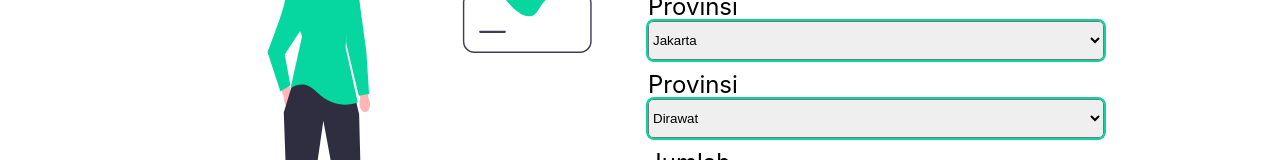
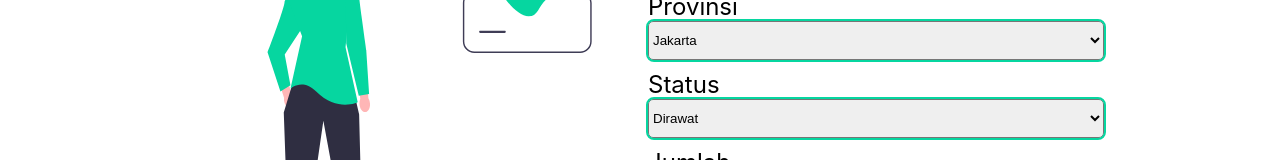
Before and after one commit to erlanggariansyah/covid_patientmanagement_reactjs, a React (Create React App) app: page /provinsi in a window 1280 px wide. Shown: the part 3795-3955 px from the top of the page. Built offline with nearby package versions, Linux system fonts and the light colour scheme.

Commit message:
Update Fix Form Misstype Province to Status

```diff
--- a/src/components/CovidForm/CovidForm.js
+++ b/src/components/CovidForm/CovidForm.js
@@ -3,6 +3,7 @@
 import { useDispatch, useSelector } from "react-redux";
 import { updateProvince } from "../../features/slices/provinceSlice";
 import CovidFormStyled from "../../styled/CovidFormStyled";
+import GeneralConstant from "../../utils/constants/general";
 
 const CovidForm = () => {
     const [formData, setFormData] = useState({ total: "", province: "", patientStatus: "" })
@@ -86,14 +87,14 @@
                             <form onSubmit={handleClick}>
                                 { provinceNull ? <p>Provinsi wajib di isi.</p> : null }
                                 <div className="form__field">
-                                    <label>Provinsi</label>
+                                    <label>{GeneralConstant.FORM_LABEL_PROVINCE}</label>
                                     <select id="province" name="province" value={formData.province} onChange={handleChange}>
                                         {provinces}
                                     </select>
                                 </div>
                                 { patientStatusNull ? <p>Status wajib di isi.</p> : null }
                                 <div className="form__field">
-                                    <label>Provinsi</label>
+                                    <label>{GeneralConstant.FORM_LABEL_STATUS}</label>
                                     <select id="patientStatus" name="patientStatus" value={formData.patientStatus} onChange={handleChange}>
                                         <option value="dirawat" selected>Dirawat</option>
                                         <option value="meninggal">Meninggal</option>
@@ -102,7 +103,7 @@
                                 </div>
                                 { totalNull ? <p>Total wajib di isi.</p> : null }
                                 <div className="form__field">
-                                    <label>Jumlah</label>
+                                    <label>{GeneralConstant.FORM_LABEL_TOTAL}</label>
                                     <input id="total" value={formData.total} type="number" name="total" onChange={handleChange} />
                                 </div>
                                 <button type="submit">Submit</button>
--- a/src/utils/constants/general.js
+++ b/src/utils/constants/general.js
@@ -3,6 +3,10 @@
     PROJECT_DESCRIPTION: "Corona Virus Disease 2019 atau yang biasa disingkat COVID-19 adalah penyakit menular yang disebabkan oleh SARS-CoV-2, salah satu jenis koronavirus. Penderita COVID-19 dapat mengalami demam, batuk kering, dan kesulitan bernafas.",
     PROJECT_DESCRIPTION_SHORT: "Monitoring perkembangan Covid",
     PROJECT_CREDIT: "Developed by Erlangga Riansyah",
+
+    FORM_LABEL_PROVINCE: "Provinsi",
+    FORM_LABEL_STATUS: "Status",
+    FORM_LABEL_TOTAL: "Jumlah",
 
     GLOBAL_SITUATION: "Global Situation",
     GLOBAL_SITUATION_DESC: "Data Covid berdasarkan Global",
```
